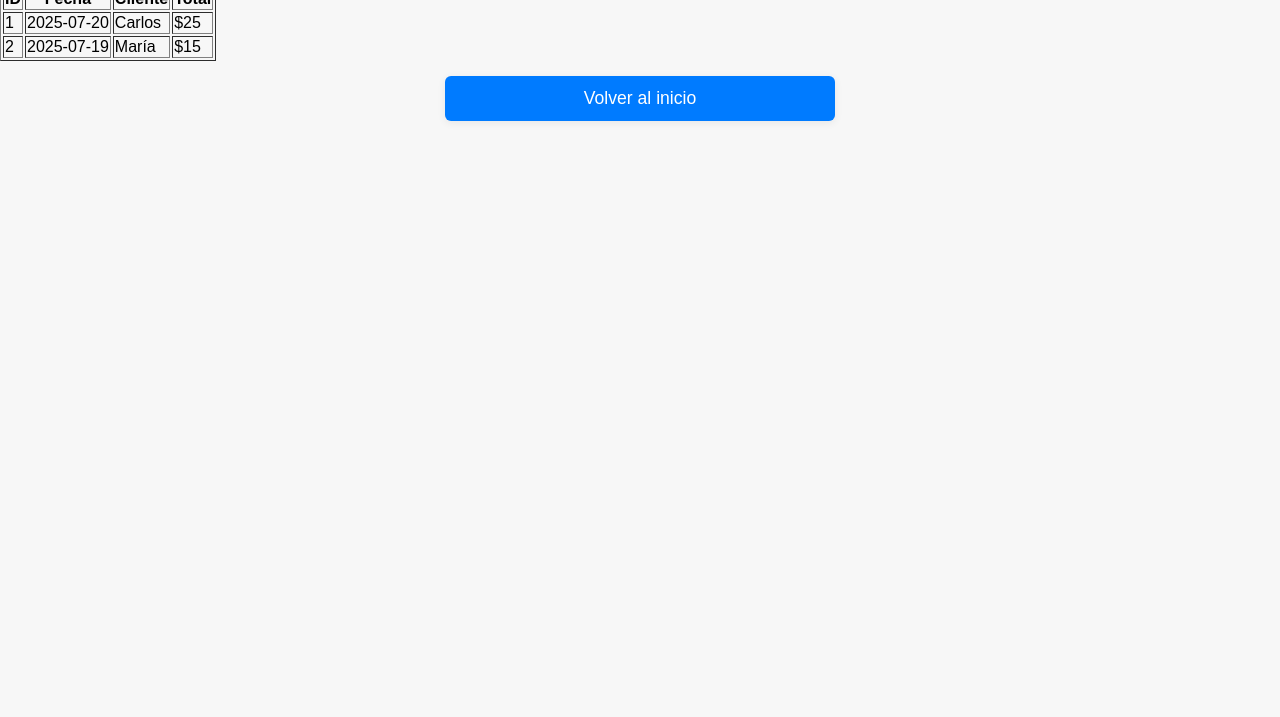
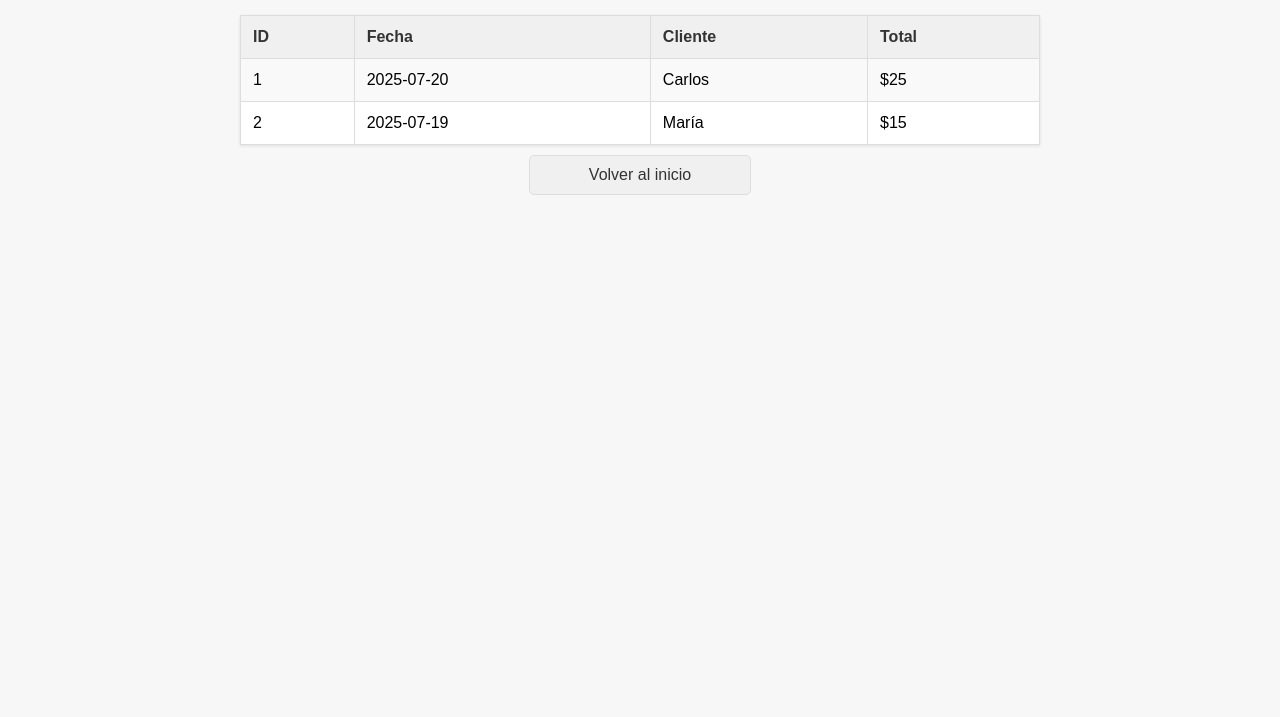
Before and after one commit to CARLOSYR18/paripooo, a plain HTML site: page ventas.html in a window 1280 px wide. Shown: the part 83-800 px from the top of the page. Drawn offline with Linux system fonts and the light colour scheme.

Commit message:
Update estilos.css

```diff
--- a/estilos.css
+++ b/estilos.css
@@ -1,45 +1,54 @@
-/* CSS Responsive para la tienda */
 body {
     margin: 0;
-    padding: 0;
+    padding: 20px;
     font-family: Arial, sans-serif;
     background: #f7f7f7;
 }
 
-h1 {
+h1, h2 {
     text-align: center;
-    margin-top: 30px;
     color: #333;
+    margin-bottom: 30px;
+}
+
+table {
+    width: 100%;
+    max-width: 800px;
+    margin: 0 auto;
+    border-collapse: collapse;
+    background: white;
+    box-shadow: 0 1px 3px rgba(0,0,0,0.1);
+}
+
+th, td {
+    padding: 12px;
+    text-align: left;
+    border: 1px solid #ddd;
+}
+
+th {
+    background: #f0f0f0;
+    color: #333;
+}
+
+tr:nth-child(even) {
+    background: #f9f9f9;
 }
 
 a {
     display: block;
-    margin: 15px auto;
-    padding: 12px 20px;
-    width: 90%;
-    max-width: 350px;
-    background: #007bff;
-    color: #fff;
+    width: 200px;
+    margin: 10px auto;
+    padding: 10px;
+    text-align: center;
+    background: #f0f0f0;
+    color: #333;
     text-decoration: none;
-    border-radius: 6px;
-    text-align: center;
-    font-size: 1.1em;
-    box-shadow: 0 2px 8px rgba(0,0,0,0.07);
-    transition: background 0.2s;
+    border-radius: 5px;
+    border: 1px solid #ddd;
 }
 
 a:hover {
-    background: #0056b3;
+    background: #e0e0e0;
+    color: #000;
 }
-
-@media (max-width: 600px) {
-    h1 {
-        font-size: 1.5em;
-        margin-top: 18px;
-    }
-    a {
-        font-size: 1em;
-        padding: 10px 12px;
-        max-width: 98%;
-    }
-}
```
